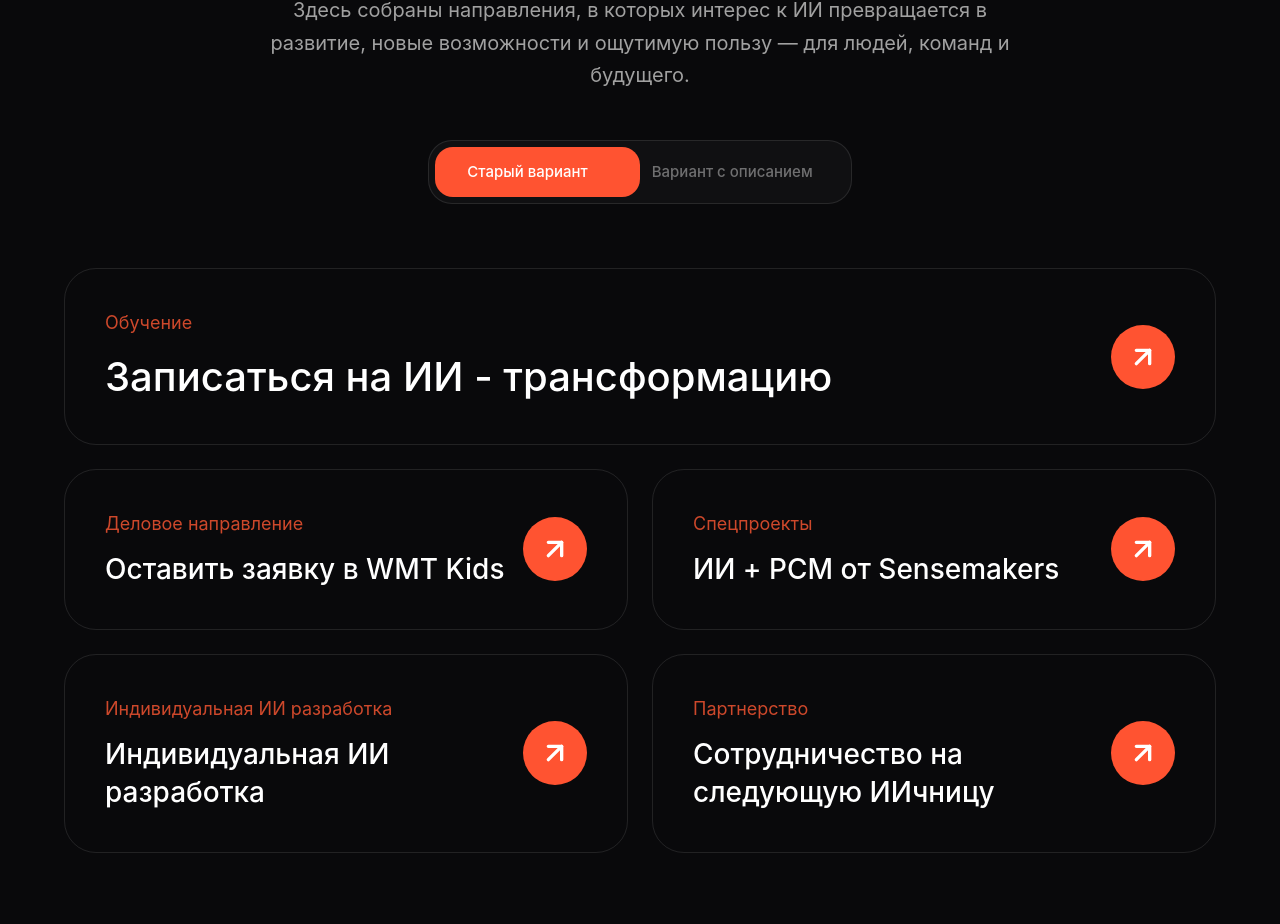
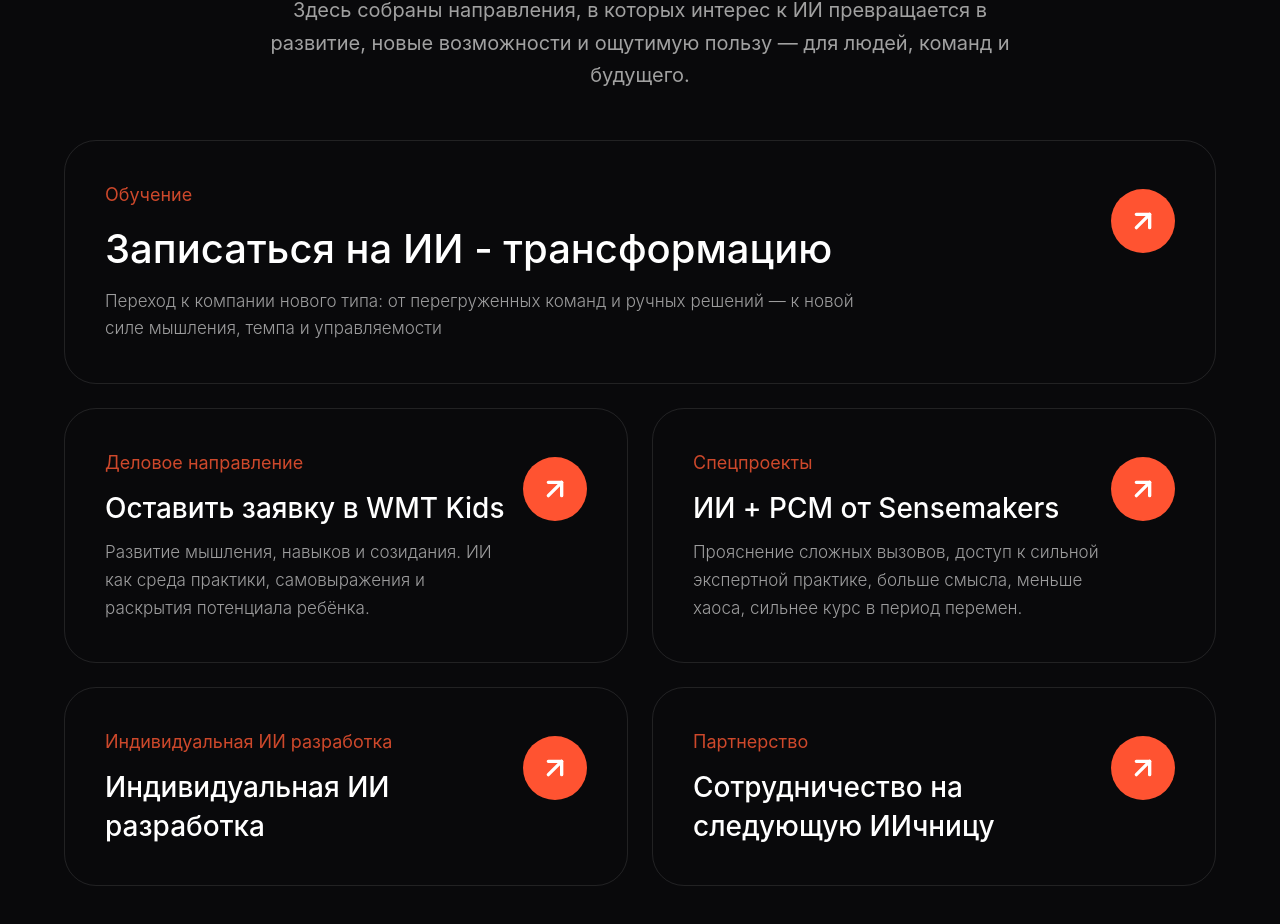
Before and after one commit to BigBabyVitia/ost-iichnica, a React (Vite) app: page / in a window 1280 px wide. Shown: the part 3032-3956 px from the top of the page. Built offline with nearby package versions, Linux system fonts and the light colour scheme.

Commit message:
feat: keep only detailed version of TransformationSection and clean up toggle logic

```diff
--- a/src/app/components/TransformationSection.tsx
+++ b/src/app/components/TransformationSection.tsx
@@ -1,10 +1,8 @@
-import React, { useState } from "react";
+import React from "react";
 import { ArrowUpRight } from "lucide-react";
-import { motion as Motion, AnimatePresence } from "motion/react";
+import { motion as Motion } from "motion/react";
 
 export function TransformationSection() {
-  const [variant, setVariant] = useState<"simple" | "detailed">("simple");
-
   const cards = [
     {
       category: "Обучение",
@@ -64,29 +62,6 @@ export function TransformationSection() {
           Здесь собраны направления, в которых интерес к ИИ превращается в развитие, новые возможности и ощутимую пользу — для людей, команд и будущего.
         </Motion.p>
 
-        {/* Switcher */}
-        <div className="flex items-center justify-center mb-16">
-          <div className="relative flex bg-zinc-900/50 border border-white/10 p-1.5 rounded-[24px] overflow-hidden">
-            <Motion.div
-              animate={{ x: variant === "simple" ? 0 : "100%" }}
-              transition={{ type: "spring", stiffness: 300, damping: 32 }}
-              className="absolute top-1.5 left-1.5 bottom-1.5 w-[calc(50%-6px)] bg-[#FF5331] rounded-[18px] z-0"
-            />
-            <button
-              onClick={() => setVariant("simple")}
-              className={`relative z-10 px-8 py-3.5 rounded-[18px] text-[15px] font-medium transition-colors duration-300 ${variant === "simple" ? "text-white" : "text-white/40 hover:text-white/70"}`}
-            >
-              Старый вариант
-            </button>
-            <button
-              onClick={() => setVariant("detailed")}
-              className={`relative z-10 px-8 py-3.5 rounded-[18px] text-[15px] font-medium transition-colors duration-300 ${variant === "detailed" ? "text-white" : "text-white/40 hover:text-white/70"}`}
-            >
-              Вариант с описанием
-            </button>
-          </div>
-        </div>
-
         <div className="w-full flex flex-col md:grid md:grid-cols-2 gap-6">
           {cards.map((card, index) => {
             const styleClasses = "bg-transparent border border-white/10 hover:border-[#FF5331]/60 hover:shadow-[0_0_30px_rgba(255,83,49,0.15)]";
@@ -98,44 +73,34 @@ export function TransformationSection() {
                 whileInView={{ opacity: 1, y: 0 }}
                 viewport={{ once: true }}
                 transition={{ duration: 0.5, delay: index * 0.1 }}
-                layout
                 key={index}
                 href={card.link || "#"}
                 target={card.link ? "_blank" : undefined}
                 rel={card.link ? "noopener noreferrer" : undefined}
-                className={`${styleClasses} transition-all duration-300 rounded-[24px] md:rounded-[32px] p-6 md:p-10 flex items-center justify-between group cursor-pointer ${
+                className={`${styleClasses} transition-all duration-300 rounded-[24px] md:rounded-[32px] p-6 md:p-10 flex items-start justify-between group cursor-pointer ${
                   isFirst ? "md:col-span-2 w-full" : "col-span-1"
-                } ${variant === 'detailed' ? 'items-start' : 'items-center'}`}
+                }`}
               >
               <div className={`text-left ${isFirst ? "w-full pr-4 md:pr-8" : "max-w-[85%]"}`}>
                 <span className="text-[#FF5833] font-normal text-[15px] md:text-lg opacity-80 mb-2 md:mb-3 block">
                   {card.category}
                 </span>
-                <h3 className={`text-white font-medium leading-snug transition-all duration-300 ${isFirst ? 'text-[28px] md:text-[40px] w-full' : 'text-xl md:text-[28px]'} ${isFirst && variant === 'simple' ? 'md:whitespace-nowrap' : ''}`}>
+                <h3 className={`text-white font-medium leading-snug transition-all duration-300 ${isFirst ? 'text-[28px] md:text-[40px] w-full' : 'text-xl md:text-[28px]'}`}>
                   {card.title}
                 </h3>
-                <AnimatePresence mode="wait">
-                  {variant === "detailed" && card.description && (
-                    <Motion.p
-                      initial={{ opacity: 0, height: 0, marginTop: 0 }}
-                      animate={{ opacity: 1, height: "auto", marginTop: 12 }}
-                      exit={{ opacity: 0, height: 0, marginTop: 0 }}
-                      transition={{ duration: 0.3 }}
-                      className="text-white/60 text-[15px] md:text-[17px] leading-relaxed font-light max-w-3xl overflow-hidden"
-                    >
-                      {card.description}
-                    </Motion.p>
-                  )}
-                </AnimatePresence>
+                {card.description && (
+                  <p className="text-white/60 text-[15px] md:text-[17px] leading-relaxed font-light mt-3 max-w-3xl">
+                    {card.description}
+                  </p>
+                )}
               </div>
-              <div className={`bg-[#FF5331] rounded-full w-12 h-12 md:w-16 md:h-16 shrink-0 flex items-center justify-center transform group-hover:scale-105 transition-all duration-300 ${variant === 'detailed' ? 'mt-2' : ''}`}>
+              <div className="bg-[#FF5331] rounded-full w-12 h-12 md:w-16 md:h-16 shrink-0 flex items-center justify-center transform group-hover:scale-105 transition-all duration-300 mt-2">
                 <ArrowUpRight className="text-white w-6 h-6 md:w-8 md:h-8" strokeWidth={2.5} />
               </div>
             </Motion.a>
             );
           })}
         </div>
-
       </div>
     </section>
   );
```
